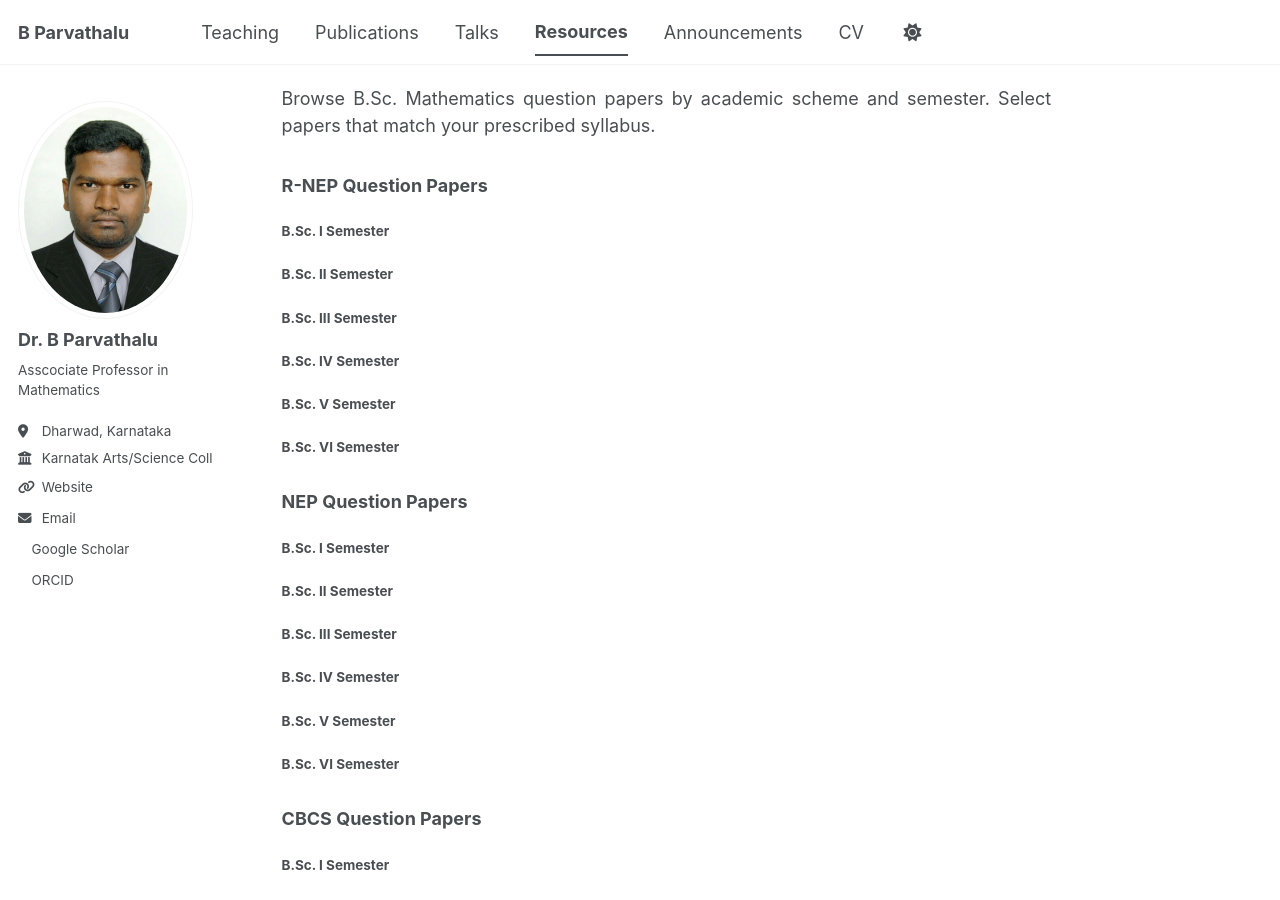
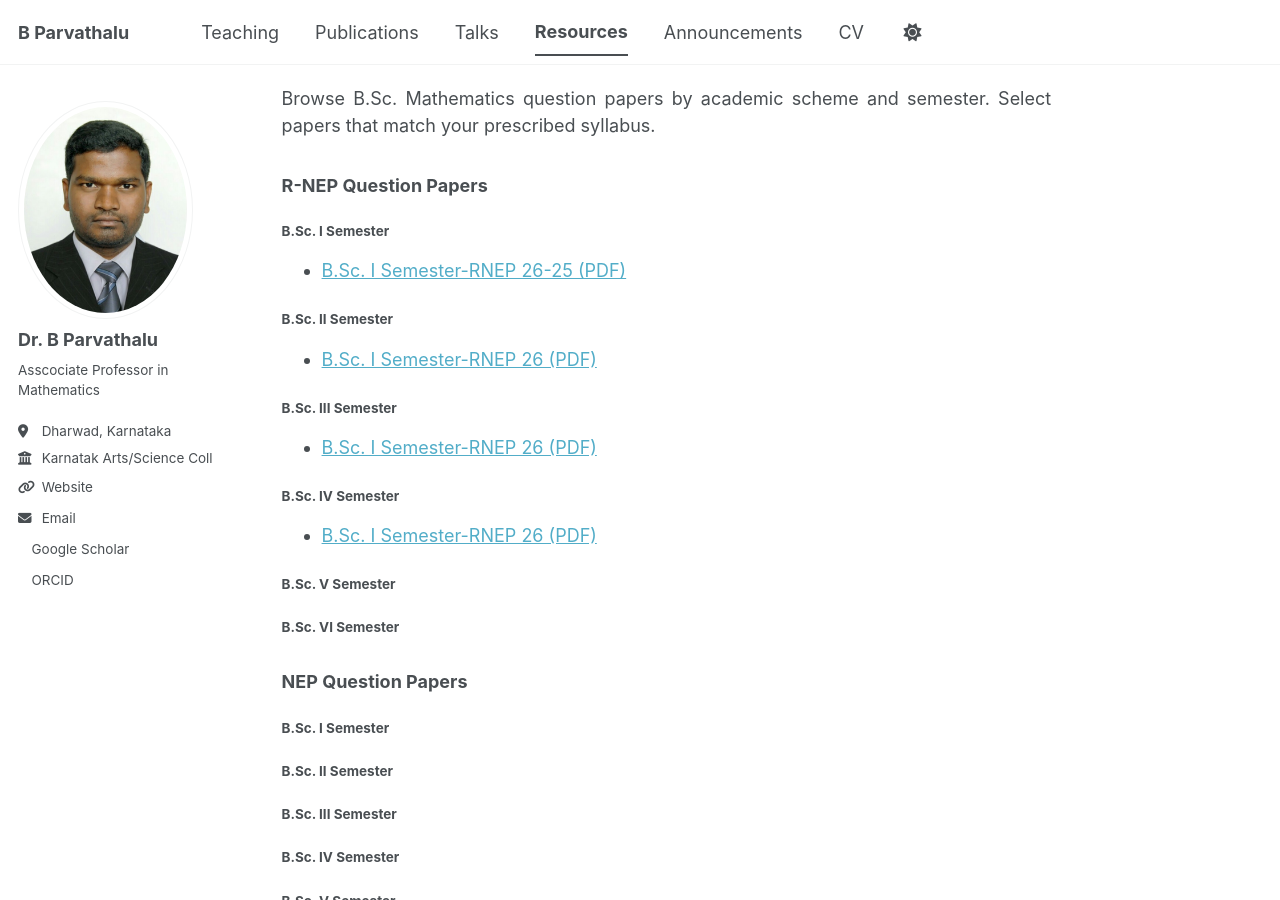
Before and after one commit to drbp-kcd/drbp-kcd.github.io, a Jekyll site: the page built from _resources/karnatak-university.md, in a window 1280 px wide and 900 px high, scrolled down 1438 px. Built offline with Jekyll 4.4.1, drawn with Linux system fonts in a browser that asks for light colours; a style sheet for code colours, icons or effects is not loaded.

Commit message:
Update karnatak-university.md

```diff
--- a/_resources/karnatak-university.md
+++ b/_resources/karnatak-university.md
@@ -65,27 +65,19 @@ semester. Select papers that match your prescribed syllabus.
 
 #### B.Sc. I Semester
 
-<!--
-- [Course title — Month Year (PDF)]({{ '/files/resources/kud/question-papers/r-nep/semester-1/course-name-year.pdf' | relative_url }})
--->
+- [B.Sc. I Semester-RNEP 26-25 (PDF)]({{ '/files/resources//KUD/Question-Paper/RNEP/I-Sem-RNEP-25-26.pdf' | relative_url }})
 
 #### B.Sc. II Semester
 
-<!--
-- [Course title — Month Year (PDF)]({{ '/files/resources/kud/question-papers/r-nep/semester-2/course-name-year.pdf' | relative_url }})
--->
+- [B.Sc. I Semester-RNEP 26 (PDF)]({{ '/files/resources//KUD/Question-Paper/RNEP/II-Sem-RNEP-26.pdf' | relative_url }})
 
 #### B.Sc. III Semester
 
-<!--
-- [Course title — Month Year (PDF)]({{ '/files/resources/kud/question-papers/r-nep/semester-3/course-name-year.pdf' | relative_url }})
--->
+- [B.Sc. I Semester-RNEP 26 (PDF)]({{ '/files/resources//KUD/Question-Paper/RNEP/III-Sem-RNEP-26.pdf' | relative_url }})
 
 #### B.Sc. IV Semester
 
-<!--
-- [Course title — Month Year (PDF)]({{ '/files/resources/kud/question-papers/r-nep/semester-4/course-name-year.pdf' | relative_url }})
--->
+- [B.Sc. I Semester-RNEP 26 (PDF)]({{ '/files/resources//KUD/Question-Paper/RNEP/IV-Sem-RNEP-26.pdf' | relative_url }})
 
 #### B.Sc. V Semester
 
```
